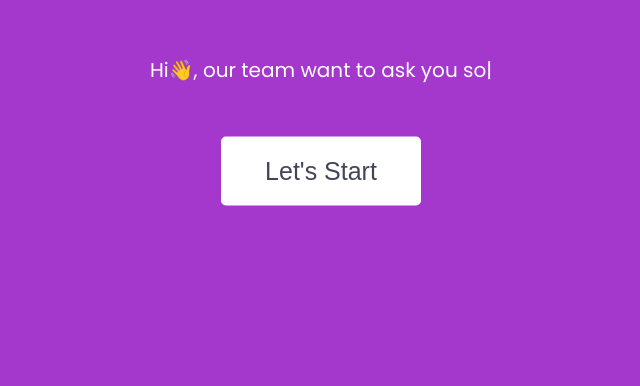
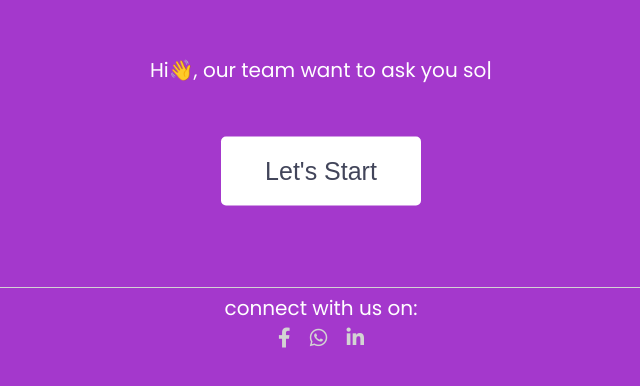
Before and after one commit to LuckyWebTech/Mail_Fetcher, a plain HTML site: page index.html in a window 1280 px wide. Shown: the part 270-656 px from the top of the page, without its empty margins (319-959 px from the left). Drawn offline with nearby package versions, Linux system fonts and the light colour scheme.

Commit message:
third commit

```diff
--- a/index.html
+++ b/index.html
@@ -97,6 +97,14 @@
 		</form>
   </div>
 
+  <footer>
+    <p>connect with us on:</p>
+    <div class="social_link">
+      <a href="https://www.facebook.com/goodluck.chiemeria.7"><i class="fab fa-facebook-f"></i></a>
+      <a href="https://wa.me/message/AHFDZWDPS4YBC1"><i class="fab fa-whatsapp"></i></a>
+      <a href="https://www.linkedin.com/in/goodluck-chiemeria-924653219"><i class="fab fa-linkedin-in"></i></a>
+    </div>
+  </footer>
 <!-- linking js  -->
 <script src="script.js"></script>
 </body>
--- a/style.css
+++ b/style.css
@@ -325,6 +325,27 @@ textarea,
   opacity: 0;
 }
 
+/* footer section styling  */
+
+footer{
+  padding: 5px;
+  border-top: 1px solid var(--lightgrey);
+  display: grid;
+  place-items: center;
+  color: var(--white);
+  font-size: 20px;
+
+
+}
+
+footer a{
+  color: var(--lightgrey);
+}
+
+footer .fab{
+  margin: 0 7px;
+}
+
 /* Responsive Styling  */
 @media only screen and (max-width: 586px) {
   .start{
```
